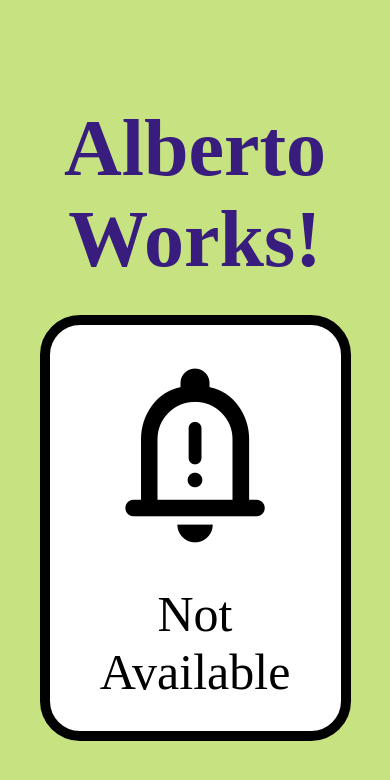
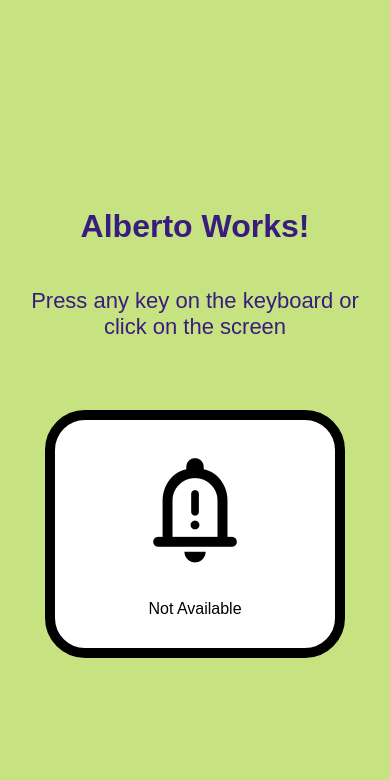
Before and after one commit to gabantonelli/alberto-works, a React (Create React App) app: page / in a window 390 px wide. Shown: the top 780 px of the page. Built offline with nearby package versions, Linux system fonts and the light colour scheme.

Commit message:
adjust responsive styles

```diff
--- a/src/App.js
+++ b/src/App.js
@@ -54,7 +54,10 @@ const App = () => {
   return (
     <div className={classes.backdrop} style={{ background: theme.background }}>
       <h1 style={{color: theme.color}}>Alberto Works!</h1>
-      {activeItem && <Card image={activeItem} />}
+      <div className={classes.content}>
+          <p style={{color: theme.color}}>Press any key on the keyboard or click on the screen</p>
+          {activeItem && <Card image={activeItem} />}
+      </div>
     </div>
   );
 };
--- a/src/App.module.css
+++ b/src/App.module.css
@@ -7,10 +7,33 @@
     align-items: center;
     padding: 30px;
     box-sizing: border-box;
+    font-family: sans-serif;
 }
 
-.backdrop h1 {
-    font-size: 80px;
+.content {
+    display: grid;
+    grid-gap: 3rem;
+    grid-template-columns: 1fr;
+    max-width: 600px;
+}
+
+.content h1 {
     text-align: center;
     margin: 0 auto 30px;
 }
+
+.content p {
+    font-size: 22px;
+    text-align: center;
+}
+
+@media screen and (min-width:576px ) {
+    .content {
+        grid-template-columns: 1fr 1fr;
+    }
+}
+@media screen and (min-width:992px ) {
+    .backdrop h1 {
+        font-size: 80px;
+    }
+}
--- a/src/components/Card/Card.module.css
+++ b/src/components/Card/Card.module.css
@@ -2,22 +2,28 @@
     background: #fff;
     border-radius: 40px;
     border: 10px solid #000;
-    width: min(70%, 300px);
+    width: min(100%, 300px);
+    margin: 0 auto;
     padding: 30px;
     text-align: center;
     display: flex;
     flex-direction: column;
     justify-content:center;
+    box-sizing: border-box;
 }
 
 .icon {
-    font-size: 200px;
+    font-size: 120px;
     margin-bottom: 30px;
     display: block;
 }
 
 .description {
     text-transform: capitalize;
-    font-size: 50px;
     display: block;
 }
+
+@media screen and (min-width: 992px) {
+    .description {font-size: 30px;}
+    .icon {font-size: 200px}
+}
```
